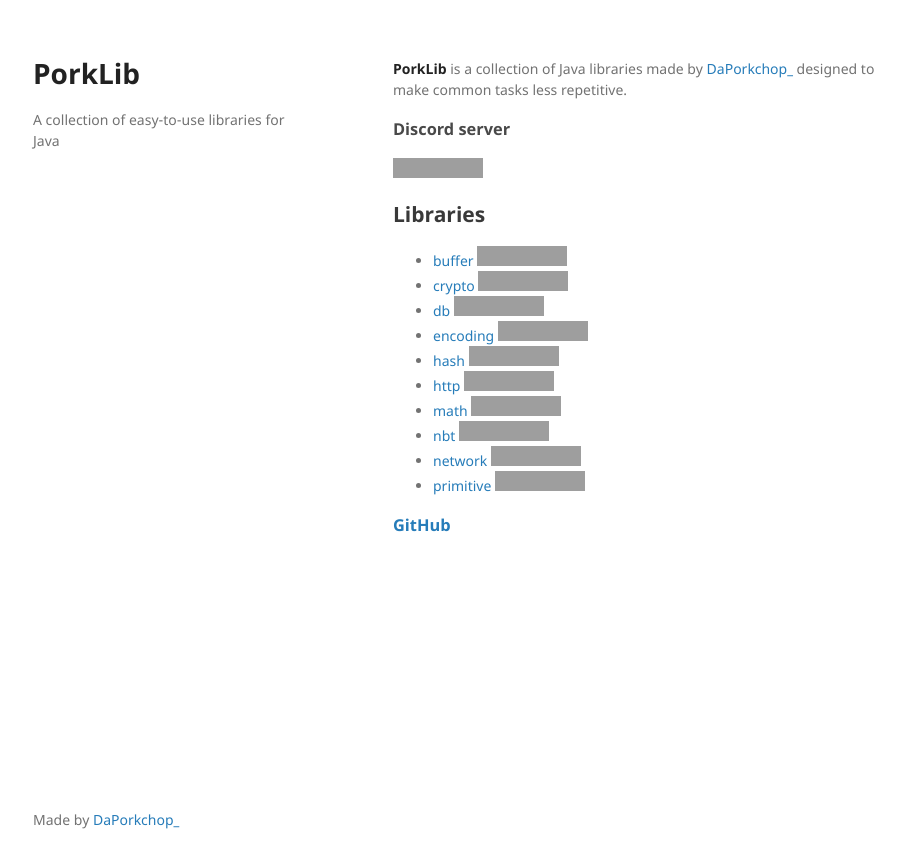
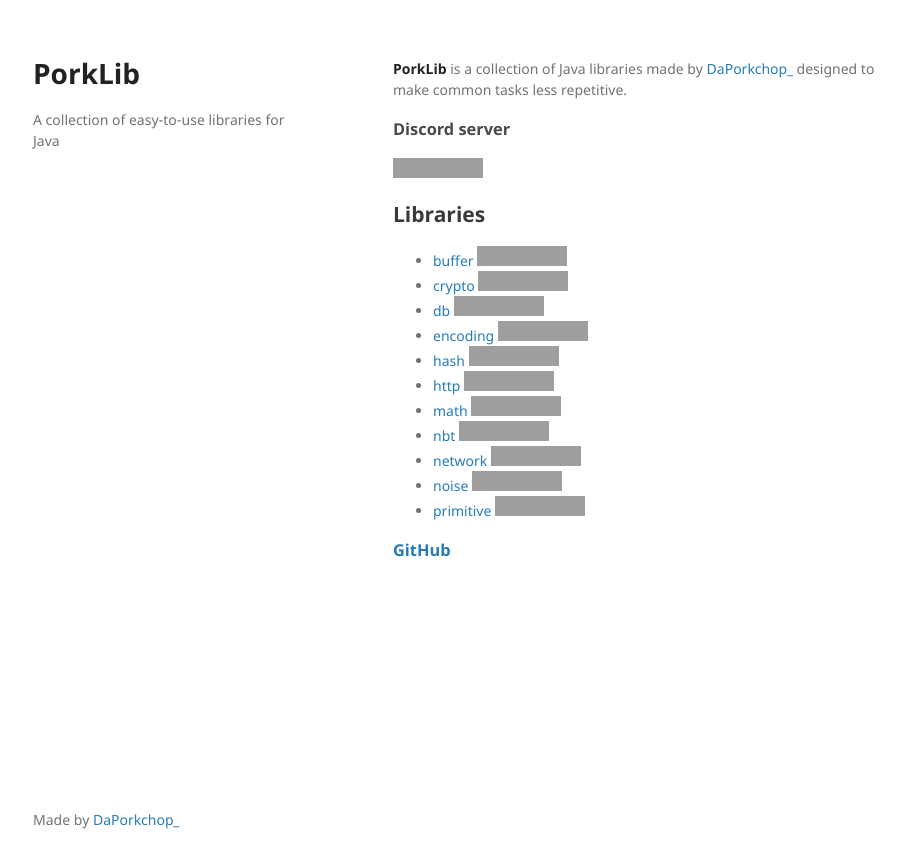
Before and after one commit to PorkLib/porklib.daporkchop.net, a Jekyll site: the page built from index.md, in a window 1280 px wide. Shown: the top 868 px of the page, without its empty margins (177-1082 px from the left). Built offline with Jekyll 4.4.1, drawn with Linux system fonts in a browser that asks for light colours; grey boxes are pictures that could not be loaded.

Commit message:
add noise

```diff
--- a/index.md
+++ b/index.md
@@ -18,6 +18,7 @@ layout: default
 - [math](https://github.com/PorkLib/math) [![Build Status](http://jenkins.daporkchop.net/job/PorkLib/job/math/badge/icon)](http://jenkins.daporkchop.net/job/PorkLib/job/math)
 - [nbt](https://github.com/PorkLib/nbt) [![Build Status](http://jenkins.daporkchop.net/job/PorkLib/job/nbt/badge/icon)](http://jenkins.daporkchop.net/job/PorkLib/job/nbt)
 - [network](https://github.com/PorkLib/network) [![Build Status](http://jenkins.daporkchop.net/job/PorkLib/job/network/badge/icon)](http://jenkins.daporkchop.net/job/PorkLib/job/network)
+- [noise](https://github.com/PorkLib/noise) [![Build Status](http://jenkins.daporkchop.net/job/PorkLib/job/network/badge/icon)](http://jenkins.daporkchop.net/job/PorkLib/job/noise)
 - [primitive](https://github.com/PorkLib/primitive) [![Build Status](http://jenkins.daporkchop.net/job/PorkLib/job/primitive/badge/icon)](http://jenkins.daporkchop.net/job/PorkLib/job/primitive)
 
 ### [GitHub](https://github.com/PorkLib)
```
